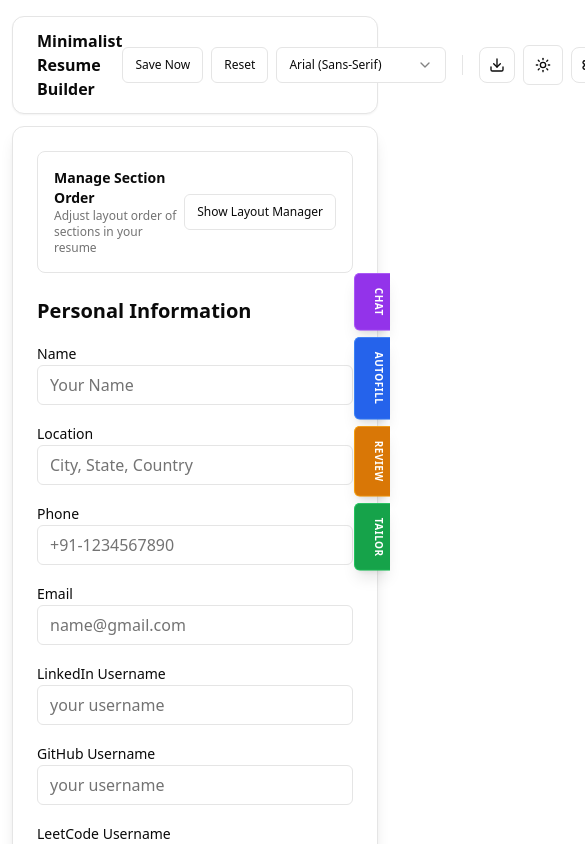
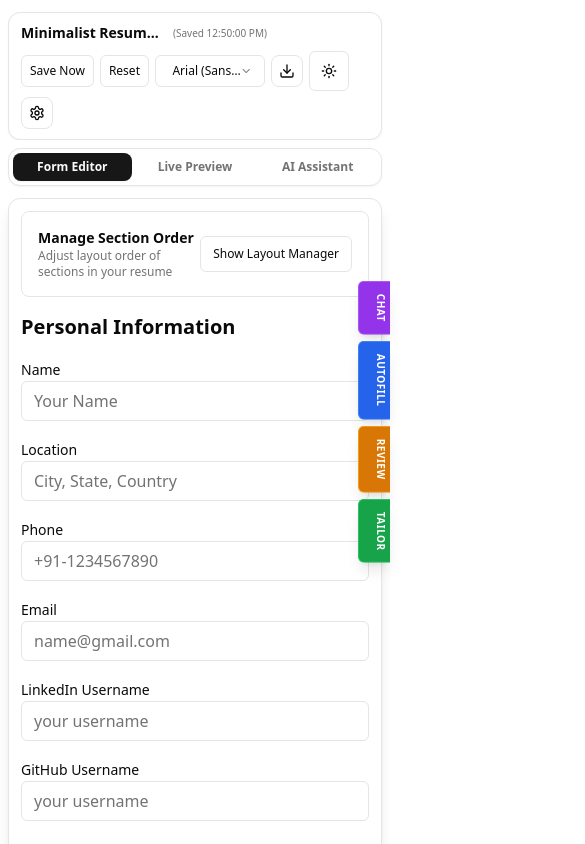
Before and after one commit to khalidsaifullah-ks/professional-ai-resume-builder-, a Next.js app: page / in a window 390 px wide. Shown: the top 844 px of the page, 585 px wide, since content can reach past the window. Built offline with nearby package versions, Linux system fonts and the light colour scheme.

Commit message:
Add mobile responsiveness, sticky tabs, and auto save

```diff
--- a/app/globals.css
+++ b/app/globals.css
@@ -121,6 +121,10 @@
 
 /* Print styles with natural spacing preservation */
 @media print {
+  [data-radix-portal], [data-radix-popper-content-wrapper], [role="menu"], [role="listbox"], [role="dialog"] {
+    display: none !important;
+  }
+
   .resume-page {
     box-shadow: none !important;
     border: none !important;
--- a/app/page.tsx
+++ b/app/page.tsx
@@ -852,6 +852,9 @@ ${jobDescription}`
   const [resumeData, setResumeData] = useState<ResumeData>(initialData)
   const [lastSaved, setLastSaved] = useState<Date | null>(null)
   const [isMobile, setIsMobile] = useState(false)
+  const [mobileTab, setMobileTab] = useState<"form" | "preview" | "chat">("form")
+  const isInitialLoadRef = useRef(true)
+
   // Remove history UI and state
 
   useEffect(() => {
@@ -889,6 +892,8 @@ ${jobDescription}`
     if (savedModel) {
       setSelectedModel(savedModel)
     }
+
+    isInitialLoadRef.current = false
   }, [])
 
   useEffect(() => {
@@ -903,7 +908,21 @@ ${jobDescription}`
     return () => window.removeEventListener("resize", handleResize)
   }, [])
 
-  // Auto-saving removed
+  // Auto-saving logic: debounced 800ms auto-save to localStorage on form/resume changes
+  useEffect(() => {
+    if (isInitialLoadRef.current) return
+
+    const timer = setTimeout(() => {
+      const dataToSave = {
+        ...resumeData,
+        lastSaved: Date.now(),
+      }
+      localStorage.setItem(STORAGE_KEY, JSON.stringify(dataToSave))
+      setLastSaved(new Date())
+    }, 800)
+
+    return () => clearTimeout(timer)
+  }, [resumeData])
 
   const handleDownloadHTMLDOCX = async () => {
     await generateHTMLToDOCX(resumeData)
@@ -1047,23 +1066,25 @@ Your rules:
   return (
     <div className="min-h-screen bg-background print:bg-white print:min-h-0">
       {/* Header */}
-      <div className="max-w-[1600px] mx-auto px-3 md:px-6 pt-4 md:pt-6 print:hidden">
-        <div className="bg-card border border-border shadow-sm rounded-xl py-3 px-6 flex items-center justify-between">
+      <div className="max-w-[1600px] mx-auto px-2 sm:px-3 md:px-6 pt-3 md:pt-6 print:hidden">
+        <div className="bg-card border border-border shadow-sm rounded-xl py-2.5 px-3 sm:px-4 md:px-6 flex flex-wrap md:flex-nowrap items-center justify-between gap-2">
           <div className="flex items-center gap-2">
-            <h1 className="text-base md:text-lg font-bold text-foreground">Minimalist Resume Builder</h1>
+            <h1 className="text-sm sm:text-base md:text-lg font-bold text-foreground truncate max-w-[140px] xs:max-w-none">
+              Minimalist Resume Builder
+            </h1>
             {lastSaved && (
-              <span className="hidden md:inline text-xs text-muted-foreground ml-2">
+              <span className="text-[10px] sm:text-xs text-muted-foreground ml-1">
                 (Saved {lastSaved.toLocaleTimeString()})
               </span>
             )}
           </div>
 
-          <div className="flex items-center gap-2">
+          <div className="flex items-center gap-1.5 sm:gap-2 flex-wrap">
             <Button
               onClick={handleManualSave}
               variant="outline"
               size="sm"
-              className="border-border text-foreground hover:bg-accent bg-transparent text-xs md:text-sm px-3"
+              className="border-border text-foreground hover:bg-accent bg-transparent text-xs px-2 sm:px-3 h-8 sm:h-9"
             >
               Save Now
             </Button>
@@ -1072,14 +1093,14 @@ Your rules:
               onClick={handleReset}
               variant="outline"
               size="sm"
-              className="border-border text-foreground hover:bg-accent bg-transparent text-xs md:text-sm px-3"
+              className="border-border text-foreground hover:bg-accent bg-transparent text-xs px-2 sm:px-3 h-8 sm:h-9"
             >
               Reset
             </Button>
 
             <Select value={selectedFont} onValueChange={setSelectedFont}>
-              <SelectTrigger className="w-[170px] h-9 border-border bg-card text-xs text-foreground focus:ring-0 cursor-pointer">
-                <SelectValue placeholder="Select Font" />
+              <SelectTrigger className="w-[110px] sm:w-[140px] md:w-[170px] h-8 sm:h-9 border-border bg-card text-xs text-foreground focus:ring-0 cursor-pointer">
+                <SelectValue placeholder="Font" />
               </SelectTrigger>
               <SelectContent className="bg-card border border-border rounded-lg shadow-lg text-xs z-50">
                 {FONTS_LIST.map((f) => (
@@ -1090,14 +1111,14 @@ Your rules:
               </SelectContent>
             </Select>
 
-            <div className="w-[1px] h-5 bg-border mx-2" />
+            <div className="hidden sm:block w-[1px] h-5 bg-border mx-1" />
 
             <DropdownMenu>
               <DropdownMenuTrigger asChild>
                 <Button
                   variant="outline"
                   size="icon"
-                  className="border-border text-foreground hover:bg-accent bg-transparent h-9 w-9 flex items-center justify-center rounded-lg cursor-pointer"
+                  className="border-border text-foreground hover:bg-accent bg-transparent h-8 w-8 sm:h-9 sm:w-9 flex items-center justify-center rounded-lg cursor-pointer"
                   title="Download Resume"
                 >
                   <Download className="w-4 h-4" />
@@ -1125,7 +1146,7 @@ Your rules:
               onClick={() => setIsSettingsOpen(true)}
               variant="outline"
               size="icon"
-              className="border-border text-foreground hover:bg-accent bg-transparent h-9 w-9 flex items-center justify-center rounded-lg"
+              className="border-border text-foreground hover:bg-accent bg-transparent h-8 w-8 sm:h-9 sm:w-9 flex items-center justify-center rounded-lg"
               title="AI API Key Settings"
             >
               <Settings className="w-4 h-4" />
@@ -1134,28 +1155,71 @@ Your rules:
         </div>
       </div>
 
+      {/* Mobile Tab View Navigation (< md) */}
+      <div className="sticky top-0 z-30 max-w-[1600px] mx-auto px-2 sm:px-3 pt-2 pb-1 bg-background/95 backdrop-blur-md md:hidden print:hidden">
+        <div className="bg-card border border-border rounded-xl p-1 shadow-sm flex items-center justify-between gap-1">
+          <button
+            onClick={() => setMobileTab("form")}
+            className={`flex-1 py-1.5 px-2 text-xs font-semibold rounded-lg flex items-center justify-center gap-1 transition-all ${
+              mobileTab === "form"
+                ? "bg-primary text-primary-foreground shadow-sm"
+                : "text-muted-foreground hover:text-foreground hover:bg-accent/50"
+            }`}
+          >
+            <span>Form Editor</span>
+          </button>
+
+          <button
+            onClick={() => setMobileTab("preview")}
+            className={`flex-1 py-1.5 px-2 text-xs font-semibold rounded-lg flex items-center justify-center gap-1 transition-all ${
+              mobileTab === "preview"
+                ? "bg-primary text-primary-foreground shadow-sm"
+                : "text-muted-foreground hover:text-foreground hover:bg-accent/50"
+            }`}
+          >
+            <span>Live Preview</span>
+          </button>
+
+          <button
+            onClick={() => {
+              setMobileTab("chat");
+              setIsChatOpen(true);
+            }}
+            className={`flex-1 py-1.5 px-2 text-xs font-semibold rounded-lg flex items-center justify-center gap-1 transition-all ${
+              mobileTab === "chat"
+                ? "bg-primary text-primary-foreground shadow-sm"
+                : "text-muted-foreground hover:text-foreground hover:bg-accent/50"
+            }`}
+          >
+            <span>AI Assistant</span>
+          </button>
+        </div>
+      </div>
+
       {/* Main Content: Resume Form, Live Preview & Collapsible Sidebar Chat */}
-      <div className="max-w-[1600px] mx-auto p-3 md:p-6 print:p-0 print:m-0 print:max-w-none">
-        <div className={`grid gap-4 md:gap-6 min-h-[calc(100vh-140px)] md:h-[calc(100vh-120px)] transition-all duration-300 print:grid-cols-1 print:h-auto print:gap-0 print:min-h-0 ${
+      <div className="max-w-[1600px] mx-auto p-2 sm:p-3 md:p-6 print:p-0 print:m-0 print:max-w-none">
+        <div className={`grid gap-4 md:gap-6 min-h-[calc(100vh-160px)] md:h-[calc(100vh-120px)] transition-all duration-300 print:grid-cols-1 print:h-auto print:gap-0 print:min-h-0 ${
           isChatOpen
             ? "grid-cols-1 xl:grid-cols-[1fr_1.8fr_1fr] lg:grid-cols-[1.1fr_1.7fr_1.2fr] md:grid-cols-[1fr_1.5fr_1fr]"
             : "grid-cols-1 md:grid-cols-[1fr_2fr]"
         }`}>
-          <div className="bg-card rounded-xl shadow-lg border border-border overflow-hidden h-full print:hidden">
+          {/* Resume Form Section */}
+          <div className={`${mobileTab === "form" ? "block" : "hidden"} md:block bg-card rounded-xl shadow-lg border border-border overflow-hidden h-full print:hidden`}>
             <ResumeForm resumeData={resumeData} setResumeData={setResumeData} />
           </div>
 
-          <div className="bg-card rounded-xl shadow-lg border border-border overflow-hidden h-full print:shadow-none print:border-none print:bg-transparent print:h-auto print:overflow-visible">
+          {/* Live Preview Section */}
+          <div className={`${mobileTab === "preview" ? "block" : "hidden"} md:block bg-card rounded-xl shadow-lg border border-border overflow-hidden h-full print:shadow-none print:border-none print:bg-transparent print:h-auto print:overflow-visible`}>
             <div className="h-full flex flex-col print:h-auto print:block">
               <div className="bg-muted px-4 md:px-6 py-3 md:py-4 border-b border-border print:hidden">
                 <h2 className="text-base md:text-lg font-semibold text-foreground">Live Preview</h2>
               </div>
-              <div className="flex-1 p-2 md:p-4 overflow-y-auto print:p-0 print:m-0 print:overflow-visible">
+              <div className="flex-1 p-2 md:p-4 overflow-y-auto overflow-x-auto print:p-0 print:m-0 print:overflow-visible">
                 <div
                   id="preview-scale-wrapper"
                   className="w-full max-w-[210mm] mx-auto shadow-lg print:shadow-none print:transform-none print:max-w-none print:w-auto"
                   style={{
-                    transform: isMobile ? "scale(0.6)" : "scale(0.9)",
+                    transform: isMobile ? "scale(0.55)" : "scale(0.9)",
                     transformOrigin: "top center",
                     minHeight: "297mm",
                   }}
@@ -1169,7 +1233,7 @@ Your rules:
 
           {/* AI Chat Assistant Sidebar */}
           {isChatOpen && (
-            <div className="bg-card rounded-xl shadow-lg border border-border overflow-hidden h-full flex flex-col print:hidden">
+            <div className={`${mobileTab === "chat" ? "block" : "hidden"} md:block bg-card rounded-xl shadow-lg border border-border overflow-hidden h-full flex flex-col print:hidden`}>
               <div className="bg-muted px-4 py-3 border-b border-border flex items-center justify-between">
                 <div>
                   <h2 className="text-sm md:text-base font-semibold text-foreground">AI Assistant</h2>
@@ -1177,7 +1241,10 @@ Your rules:
                 </div>
                 <button
                   className="text-muted-foreground hover:text-foreground text-lg font-bold"
-                  onClick={() => setIsChatOpen(false)}
+                  onClick={() => {
+                    setIsChatOpen(false);
+                    if (mobileTab === "chat") setMobileTab("form");
+                  }}
                   aria-label="Close"
                 >
                   &times;
@@ -1554,9 +1621,10 @@ Your rules:
           <button
             onClick={() => {
               setIsChatOpen(true);
+              setMobileTab("chat");
               if (!ensureApiKey("chat with the AI Assistant")) return;
             }}
-            className="bg-purple-600 hover:bg-purple-700 text-white font-semibold text-[10px] py-3.5 px-2.5 rounded-l-md shadow-lg flex flex-col items-center gap-1.5 transition-all duration-200 border-l border-t border-b border-purple-500 [writing-mode:vertical-lr] cursor-pointer w-9"
+            className="bg-purple-600 hover:bg-purple-700 text-white font-semibold text-[10px] py-3 px-2 sm:py-3.5 sm:px-2.5 rounded-l-md shadow-lg flex flex-col items-center gap-1.5 transition-all duration-200 border-l border-t border-b border-purple-500 [writing-mode:vertical-lr] cursor-pointer w-8 sm:w-9"
           >
             <MessageSquare className="w-3.5 h-3.5" />
             <span className="tracking-wider uppercase">Chat</span>
@@ -1566,12 +1634,13 @@ Your rules:
           <button
             onClick={() => {
               setIsChatOpen(true);
+              setMobileTab("chat");
               if (!ensureApiKey("autofill your resume")) return;
               setTimeout(() => {
                 document.getElementById("sidebar-file-upload")?.click();
               }, 150);
             }}
-            className="bg-blue-600 hover:bg-blue-700 text-white font-semibold text-[10px] py-3.5 px-2.5 rounded-l-md shadow-lg flex flex-col items-center gap-1.5 transition-all duration-200 border-l border-t border-b border-blue-500 [writing-mode:vertical-lr] cursor-pointer w-9"
+            className="bg-blue-600 hover:bg-blue-700 text-white font-semibold text-[10px] py-3 px-2 sm:py-3.5 sm:px-2.5 rounded-l-md shadow-lg flex flex-col items-center gap-1.5 transition-all duration-200 border-l border-t border-b border-blue-500 [writing-mode:vertical-lr] cursor-pointer w-8 sm:w-9"
           >
             <Upload className="w-3.5 h-3.5" />
             <span className="tracking-wider uppercase">Autofill</span>
@@ -1581,12 +1650,13 @@ Your rules:
           <button
             onClick={() => {
               setIsChatOpen(true);
+              setMobileTab("chat");
               if (!ensureApiKey("review your resume")) return;
               setTimeout(() => {
                 handleConversationalReview();
               }, 150);
             }}
-            className="bg-amber-600 hover:bg-amber-700 text-white font-semibold text-[10px] py-3.5 px-2.5 rounded-l-md shadow-lg flex flex-col items-center gap-1.5 transition-all duration-200 border-l border-t border-b border-amber-500 [writing-mode:vertical-lr] cursor-pointer w-9"
+            className="bg-amber-600 hover:bg-amber-700 text-white font-semibold text-[10px] py-3 px-2 sm:py-3.5 sm:px-2.5 rounded-l-md shadow-lg flex flex-col items-center gap-1.5 transition-all duration-200 border-l border-t border-b border-amber-500 [writing-mode:vertical-lr] cursor-pointer w-8 sm:w-9"
           >
             <Sparkles className="w-3.5 h-3.5" />
             <span className="tracking-wider uppercase">Review</span>
@@ -1596,12 +1666,13 @@ Your rules:
           <button
             onClick={() => {
               setIsChatOpen(true);
+              setMobileTab("chat");
               if (!ensureApiKey("tailor your resume")) return;
               setTimeout(() => {
                 setIsTailorOpen(true);
               }, 150);
             }}
-            className="bg-green-600 hover:bg-green-700 text-white font-semibold text-[10px] py-3.5 px-2.5 rounded-l-md shadow-lg flex flex-col items-center gap-1.5 transition-all duration-200 border-l border-t border-b border-green-500 [writing-mode:vertical-lr] cursor-pointer w-9"
+            className="bg-green-600 hover:bg-green-700 text-white font-semibold text-[10px] py-3 px-2 sm:py-3.5 sm:px-2.5 rounded-l-md shadow-lg flex flex-col items-center gap-1.5 transition-all duration-200 border-l border-t border-b border-green-500 [writing-mode:vertical-lr] cursor-pointer w-8 sm:w-9"
           >
             <Target className="w-3.5 h-3.5" />
             <span className="tracking-wider uppercase">Tailor</span>
--- a/components/resume-form.tsx
+++ b/components/resume-form.tsx
@@ -634,7 +634,7 @@ export function ResumeForm({ resumeData, setResumeData }: ResumeFormProps) {
   }
 
   return (
-    <div className="p-6 space-y-6 overflow-y-auto h-full">
+    <div className="p-3 sm:p-4 md:p-6 space-y-4 sm:space-y-6 overflow-y-auto h-full">
 
       {/* Section Reordering Panel */}
       <section className="border border-border p-4 rounded-lg bg-card/50 space-y-3">
--- a/components/ui/dropdown-menu.tsx
+++ b/components/ui/dropdown-menu.tsx
@@ -65,7 +65,7 @@ const DropdownMenuContent = React.forwardRef<
       ref={ref}
       sideOffset={sideOffset}
       className={cn(
-        "z-50 min-w-[8rem] overflow-hidden rounded-md border bg-popover p-1 text-popover-foreground shadow-md data-[state=open]:animate-in data-[state=closed]:animate-out data-[state=closed]:fade-out-0 data-[state=open]:fade-in-0 data-[state=closed]:zoom-out-95 data-[state=open]:zoom-in-95 data-[side=bottom]:slide-in-from-top-2 data-[side=left]:slide-in-from-right-2 data-[side=right]:slide-in-from-left-2 data-[side=top]:slide-in-from-bottom-2",
+        "z-50 min-w-[8rem] overflow-hidden rounded-md border bg-popover p-1 text-popover-foreground shadow-md data-[state=open]:animate-in data-[state=closed]:animate-out data-[state=closed]:fade-out-0 data-[state=open]:fade-in-0 data-[state=closed]:zoom-out-95 data-[state=open]:zoom-in-95 data-[side=bottom]:slide-in-from-top-2 data-[side=left]:slide-in-from-right-2 data-[side=right]:slide-in-from-left-2 data-[side=top]:slide-in-from-bottom-2 print:hidden",
         className
       )}
       {...props}
```
Also changed, not shown: app/layout.tsx (+10 -7 lines), lib/pdf-generator.ts (+8 -0 lines).
